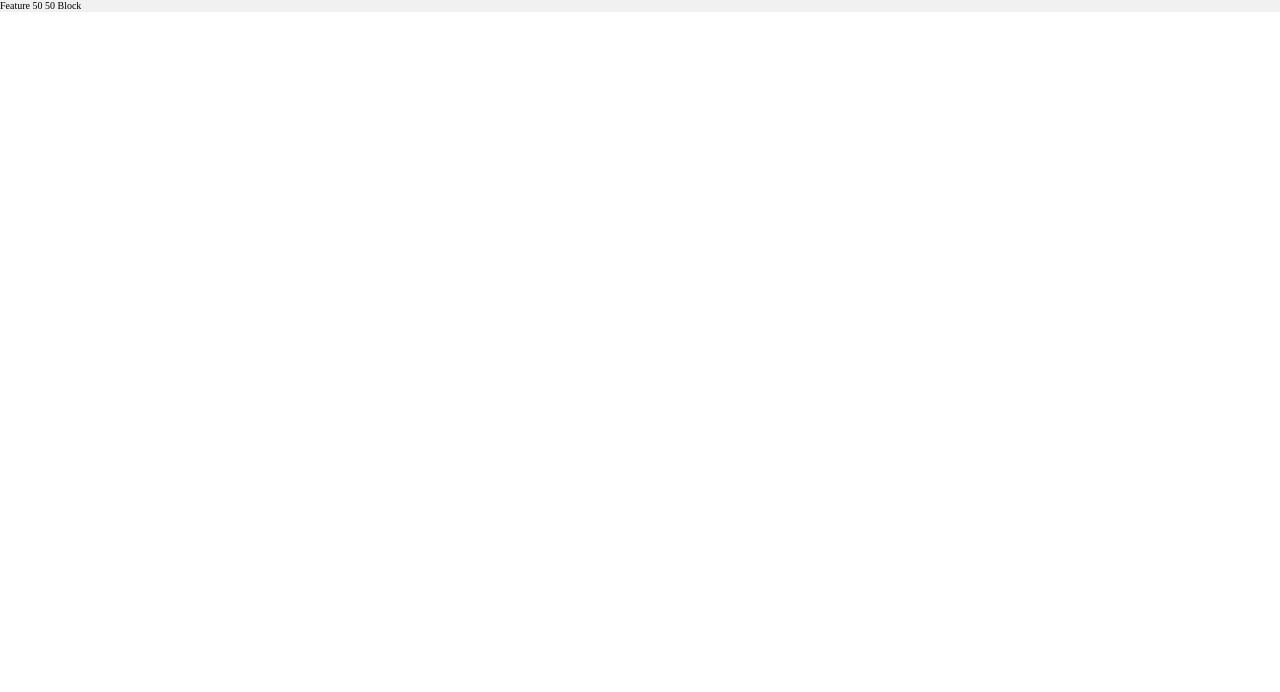
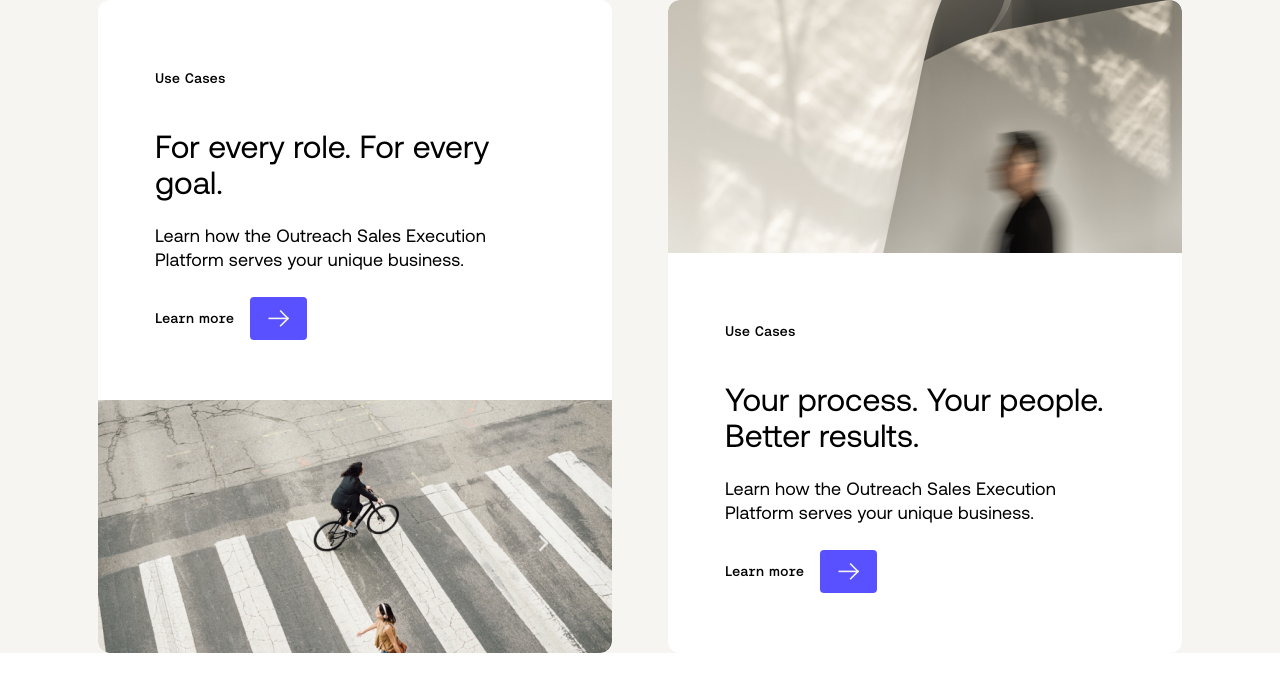
Before and after one commit to ErickRoo/pxpl, a Next.js app: page /components/Feature5050 in a window 1280 px wide. Shown: the top 692 px of the page. Built offline with nearby package versions, Linux system fonts and the light colour scheme.

Commit message:
fix: set first version of desktop view

```diff
--- a/components/blocks/feature_50_50/feature_50_50.module.scss
+++ b/components/blocks/feature_50_50/feature_50_50.module.scss
@@ -1,5 +1,45 @@
 @import '../../../styles/variables';
 
 .root {
-  // add your styles here
+  background-color: theme('colors.butterCream');
+  overflow: hidden;
 }
+
+.wrapper {
+  @apply container;
+
+  padding: 0;
+  display: flex;
+  gap: 5.6rem;
+  max-width: 108.4rem;
+}
+
+.leftSide {
+  width: 50%;
+  border-radius: 1.2rem;
+  overflow: hidden;
+  display: flex;
+  flex-direction: column;
+}
+
+.rightSide {
+  width: 50%;
+  border-radius: 1.2rem;
+  overflow: hidden;
+  display: flex;
+  flex-direction: column;
+}
+
+.oneColumnBody {
+  order: 1;
+  background-color: theme('colors.white');
+  padding: 5.6rem 5.7rem 5.9rem;
+}
+
+.wrapperImage {
+  order: 2;
+
+  &__top {
+    order: 0;
+  }
+}
--- a/components/blocks/feature_50_50/feature_50_50.tsx
+++ b/components/blocks/feature_50_50/feature_50_50.tsx
@@ -1,6 +1,7 @@
-import React, { FunctionComponent } from 'react'
+import React, { FunctionComponent, ReactElement } from 'react'
 
-import Feature5050Item from 'components/generic/feature_50_50_item/feature_50_50_item'
+// import Feature5050Item from 'components/generic/feature_50_50_item/feature_50_50_item'
+import OneColumnBody from 'components/generic/one-column-body/one-column-body'
 import Feature5050Interface from './feature_50_50.interface'
 import styles from './feature_50_50.module.scss'
 
@@ -12,23 +13,44 @@ const Feature5050Block:FunctionComponent<{ block: Feature5050Interface }> = ({ b
   }
 
   return (
-    <div className={styles.root}>
-      {block.TextAndImageBlocks?.map((oneTextImageItem, idx) => {
-        const key = `feature-50-50-item-${idx}`
-        return (
-          <Feature5050Item
-            key={key}
-            alignment={oneTextImageItem?.alignment}
-            eyebrow={oneTextImageItem?.eyebrow}
-            headline={oneTextImageItem?.headline}
-            description={oneTextImageItem?.description}
-            primaryCta={oneTextImageItem?.primaryCta}
-            image={oneTextImageItem?.image}
-          />
-        )
-      })}
-    </div>
-  )
+    block.TextAndImageBlocks?.map((oneTextImageItem, idx) => {
+      const { left, right } = oneTextImageItem
+      const key = `feature-item-${idx}`
+
+      return (
+        <div key={key} className={styles.root}>
+          <section className={styles.wrapper}>
+            <div className={styles.leftSide}>
+              <OneColumnBody
+                className={styles.oneColumnBody}
+                topTag={left.eyebrow}
+                headline={left.headline}
+                headlineLevel={4}
+                description={left.description}
+                primaryCta={left.primaryCta}
+              />
+              <div className={`${styles.wrapperImage} ${left?.alignment === 'top' ? styles.wrapperImage__top : ''}`}>
+                <img className={styles.image} src={left.image?.src} alt="placeholderimage" />
+              </div>
+            </div>
+            <div className={styles.rightSide}>
+              <OneColumnBody
+                className={styles.oneColumnBody}
+                topTag={right?.eyebrow}
+                headline={right?.headline}
+                headlineLevel={4}
+                description={right?.description}
+                primaryCta={right?.primaryCta}
+              />
+              <div className={`${styles.wrapperImage} ${right?.alignment === 'top' ? styles.wrapperImage__top : ''}`}>
+                <img className={styles.image} src={right?.image?.src} alt="placeholderimage" />
+              </div>
+            </div>
+          </section>
+        </div>
+      )
+    })
+  ) as unknown as ReactElement
 }
 
 export default Feature5050Block
--- a/pages/components/Feature5050.tsx
+++ b/pages/components/Feature5050.tsx
@@ -4,7 +4,7 @@ import Feature5050Block from 'components/blocks/feature_50_50/feature_50_50'
 // import useWindowSize from 'styles/getBreakpointQuery'
 // import getCurrentBreakpoint from 'utils/breakpoints/getCurrentBreakpoint'
 import PlaceholderLeftImage from '../../assets/Feature5050/placeholder-left.png'
-// import PlaceholderRightImage from '../../assets/Feature5050/placeholder-right.png'
+import PlaceholderRightImage from '../../assets/Feature5050/placeholder-right.png'
 
 const placeholderFirstSideSideBlock = {
   left: {
@@ -17,6 +17,17 @@ const placeholderFirstSideSideBlock = {
       ctaLink: '#',
     },
     image: PlaceholderLeftImage,
+  } as Feature5050ItemInterface,
+  right: {
+    alignment: 'top',
+    eyebrow: 'Use Cases',
+    headline: 'Your process. Your \npeople. Better results.',
+    description: 'Learn how the Outreach Sales Execution Platform serves your unique business.',
+    primaryCta: {
+      ctaText: 'Learn more',
+      ctaLink: '#',
+    },
+    image: PlaceholderRightImage,
   } as Feature5050ItemInterface,
 }
 
```
